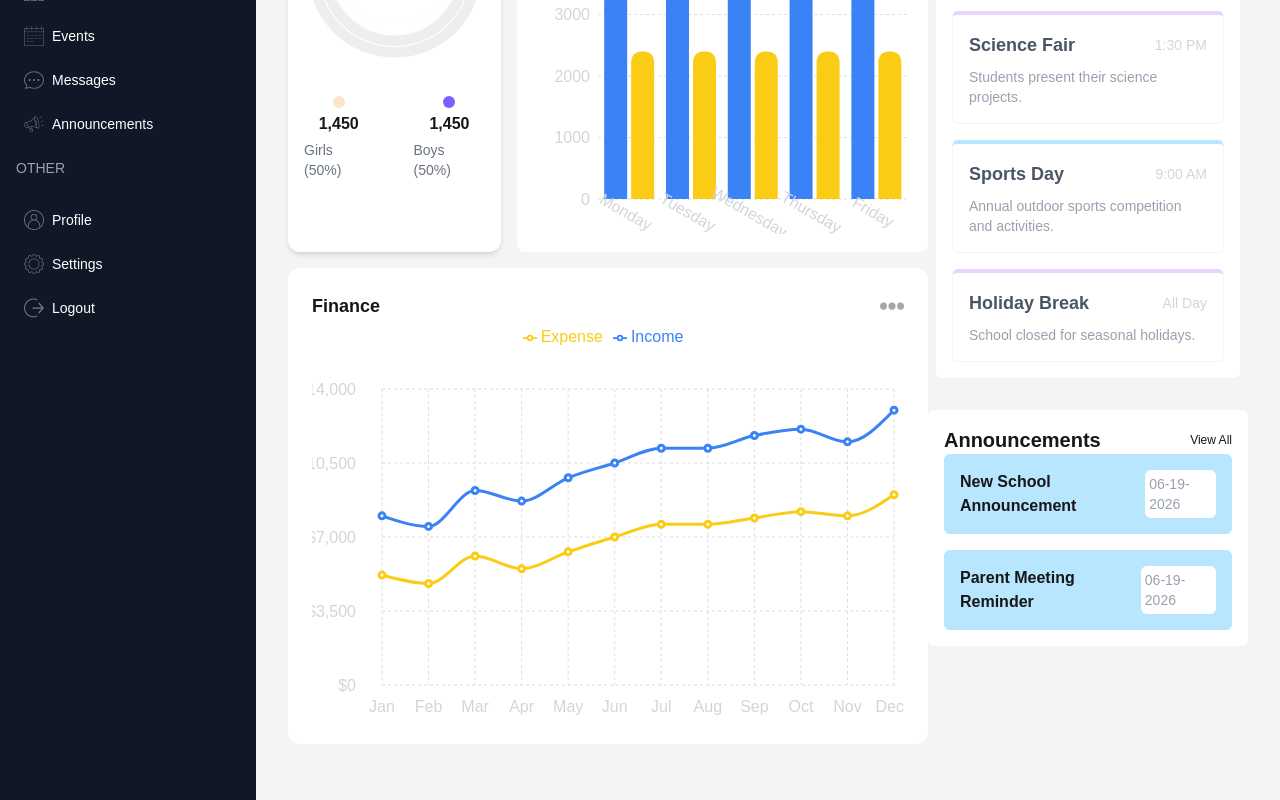
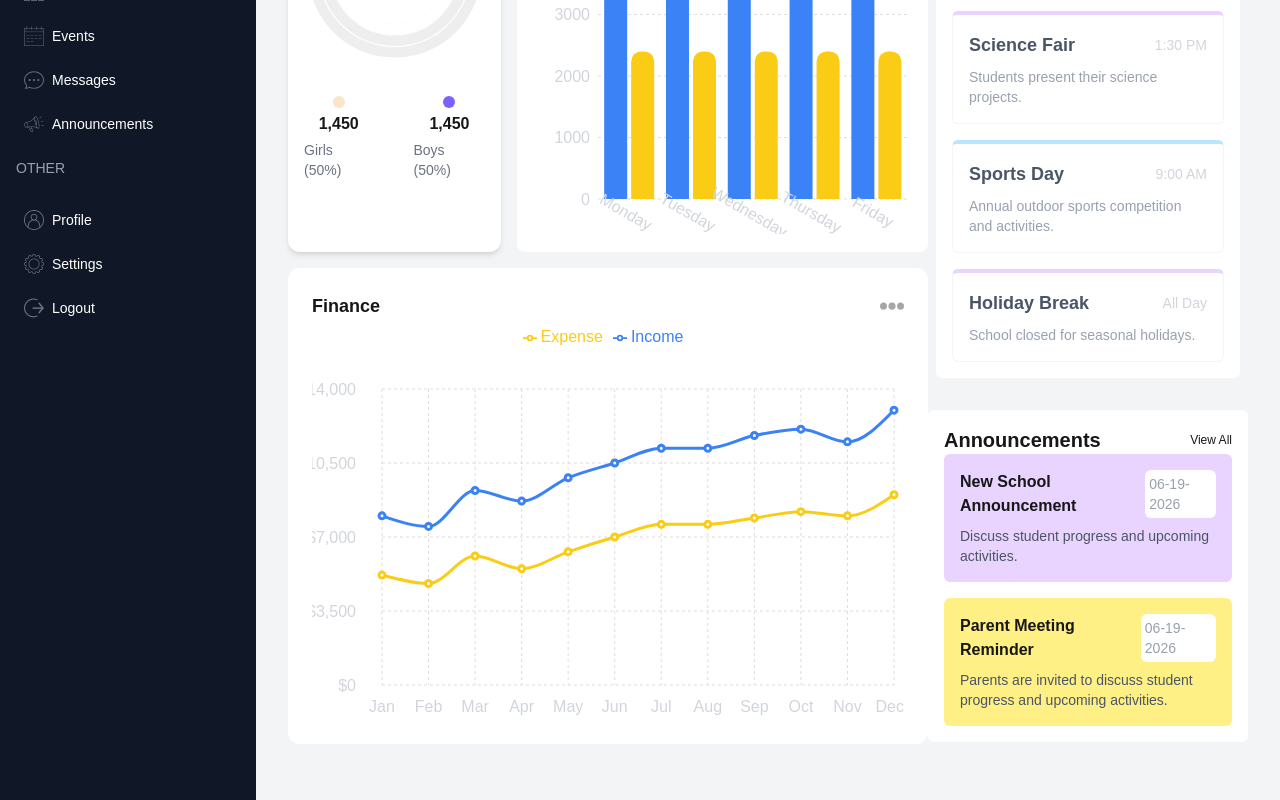
Before and after one commit to rumachoudhury/school-management-dashboard, a Next.js app: page /admin in a window 1280 px wide. Shown: the part 604-1404 px from the top of the page. Built offline with nearby package versions, Linux system fonts and the light colour scheme.

Commit message:
Fix announcement card layout

```diff
--- a/src/components/Announcements.tsx
+++ b/src/components/Announcements.tsx
@@ -7,24 +7,64 @@ const Announcements = () => {
         <h1 className="text-xl font-semibold">Announcements</h1>
         <span className="text-xs">View All</span>
       </div>
-
+      {/*
       <div className="flex flex-col gap-4">
-        <div className="bg-sky-200 rounded-md p-4">
+        <div className="bg-purple-200 rounded-md p-4">
           <div className="flex items-center justify-between">
             <h2 className="font-semibold">New School Announcement</h2>
             <span className="text-sm text-gray-400 bg-white rounded-md px-1 py-1">
               06-19-2026
             </span>
+
+            <p className="text-sm text-gray-600 mt-2">
+              Discuss student progress and upcoming activities.
+            </p>
           </div>
         </div>
 
-        <div className="bg-sky-200 rounded-md p-4">
+        <div className="bg-yellow-200 rounded-md p-4">
           <div className="flex items-center justify-between">
             <h2 className="font-semibold">Parent Meeting Reminder</h2>
             <span className="text-sm text-gray-400 bg-white rounded-md px-1 py-1">
               06-19-2026
             </span>
+
+            <p className="text-sm text-gray-600 mt-2">
+              Parents are invited to discuss student progress and upcoming
+              activities.
+            </p>
           </div>
+        </div>
+      </div> */}
+
+      <div className="flex flex-col gap-4">
+        <div className="bg-purple-200 rounded-md p-4">
+          <div className="flex items-center justify-between">
+            <h2 className="font-semibold">New School Announcement</h2>
+
+            <span className="text-sm text-gray-400 bg-white rounded-md px-1 py-1">
+              06-19-2026
+            </span>
+          </div>
+
+          <p className="text-sm text-gray-600 mt-2">
+            Discuss student progress and upcoming activities.
+          </p>
+        </div>
+
+        <div className="bg-yellow-200 rounded-md p-4">
+          <div className="flex items-center justify-between">
+            <h2 className="font-semibold">Parent Meeting Reminder</h2>
+
+            <span className="text-sm text-gray-400 bg-white rounded-md px-1 py-1">
+              06-19-2026
+            </span>
+          </div>
+
+          <p className="text-sm text-gray-600 mt-2">
+            Parents are invited to discuss student progress and upcoming
+            activities.
+          </p>
         </div>
       </div>
     </div>
```
